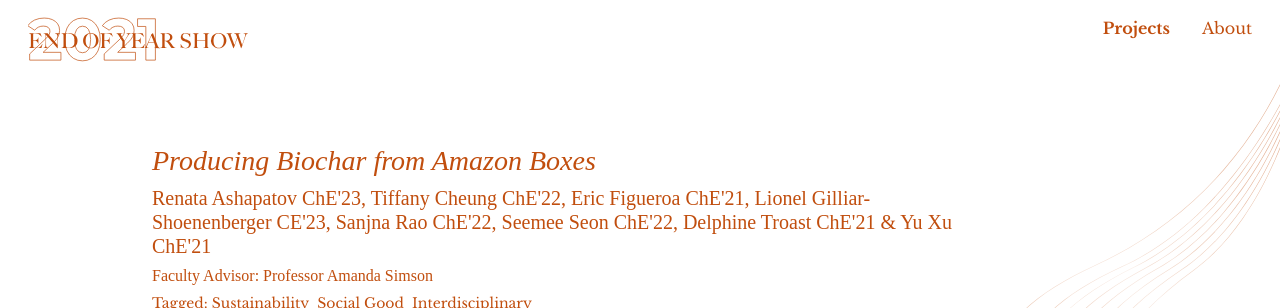
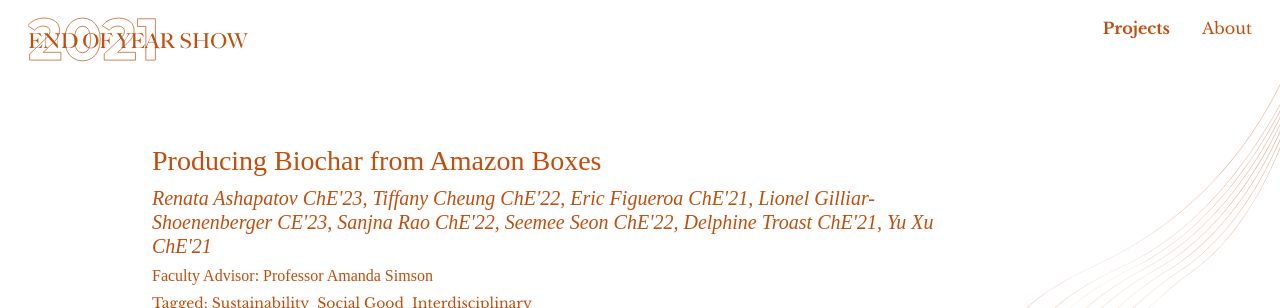
Before and after one commit to evo2000/EOYS, a Vue app: page /projects/0 in a window 1280 px wide. Shown: the top 308 px of the page. Built offline with nearby package versions, Linux system fonts and the light colour scheme; a web font is replaced by a local one.

Commit message:
added "authors_detail" to project page

```diff
--- a/src/components/project-list.vue
+++ b/src/components/project-list.vue
@@ -65,7 +65,7 @@
                                  @mouseleave="currentProject = currentProject.title === project.title ? null : currentProject"
                                  :to="'/projects/' + id">
 
-                        {{project.authors}} &mdash; <em>{{project.title}}</em>
+                        {{project.title}} &mdash; <em>{{project.authors}}</em>
                     </router-link>
                 </ul>
             </div>
--- a/src/components/project.vue
+++ b/src/components/project.vue
@@ -8,8 +8,8 @@
         <div class="row">
 			<div class="pt-3 col-12 col-md-10">
 				<!-- project title -->
-				<h3><em>{{project.title}}</em></h3>
-				<h5>{{project.authors}}</h5>
+				<h3>{{project.title}}</h3>
+				<h5><em>{{project.authors_detail}}</em></h5>
 				<div v-if="project.advisors">
 					<h6>{{project.advisors}}</h6>
 				</div>
@@ -86,6 +86,7 @@ export default defineComponent({
 			project: {
 				title: '',
 				authors: '',
+				authors_detail: '',
 				advisors: '',
 				tags: [],
 				abstract: '',
--- a/src/projects.json
+++ b/src/projects.json
@@ -1,7 +1,8 @@
 [
 	{
 		"title": "Producing Biochar from Amazon Boxes",
-		"authors": "Renata Ashapatov ChE'23, Tiffany Cheung ChE'22, Eric Figueroa ChE'21, Lionel Gilliar-Shoenenberger CE'23, Sanjna Rao ChE'22,  Seemee Seon ChE'22, Delphine Troast ChE'21 & Yu Xu ChE'21",
+		"authors": "Renata Ashapatov, Tiffany Cheung, Eric Figueroa, Lionel Gilliar-Shoenenberger, Sanjna Rao,  Seemee Seon, Delphine Troast, Yu Xu",
+		"authors_detail": "Renata Ashapatov ChE'23, Tiffany Cheung ChE'22, Eric Figueroa ChE'21, Lionel Gilliar-Shoenenberger CE'23, Sanjna Rao ChE'22,  Seemee Seon ChE'22, Delphine Troast ChE'21, Yu Xu ChE'21",
 		"advisors": "Faculty Advisor: Professor Amanda Simson",
 		"tags": ["Sustainability", "Social Good", "Interdisciplinary"],
 		"desc": "A group of eight Cooper students investigated whether they could make a valuable product and carbon sequestration tool from cardboard boxes in the context of increased online shopping during the COVID-19 pandemic.",
```
